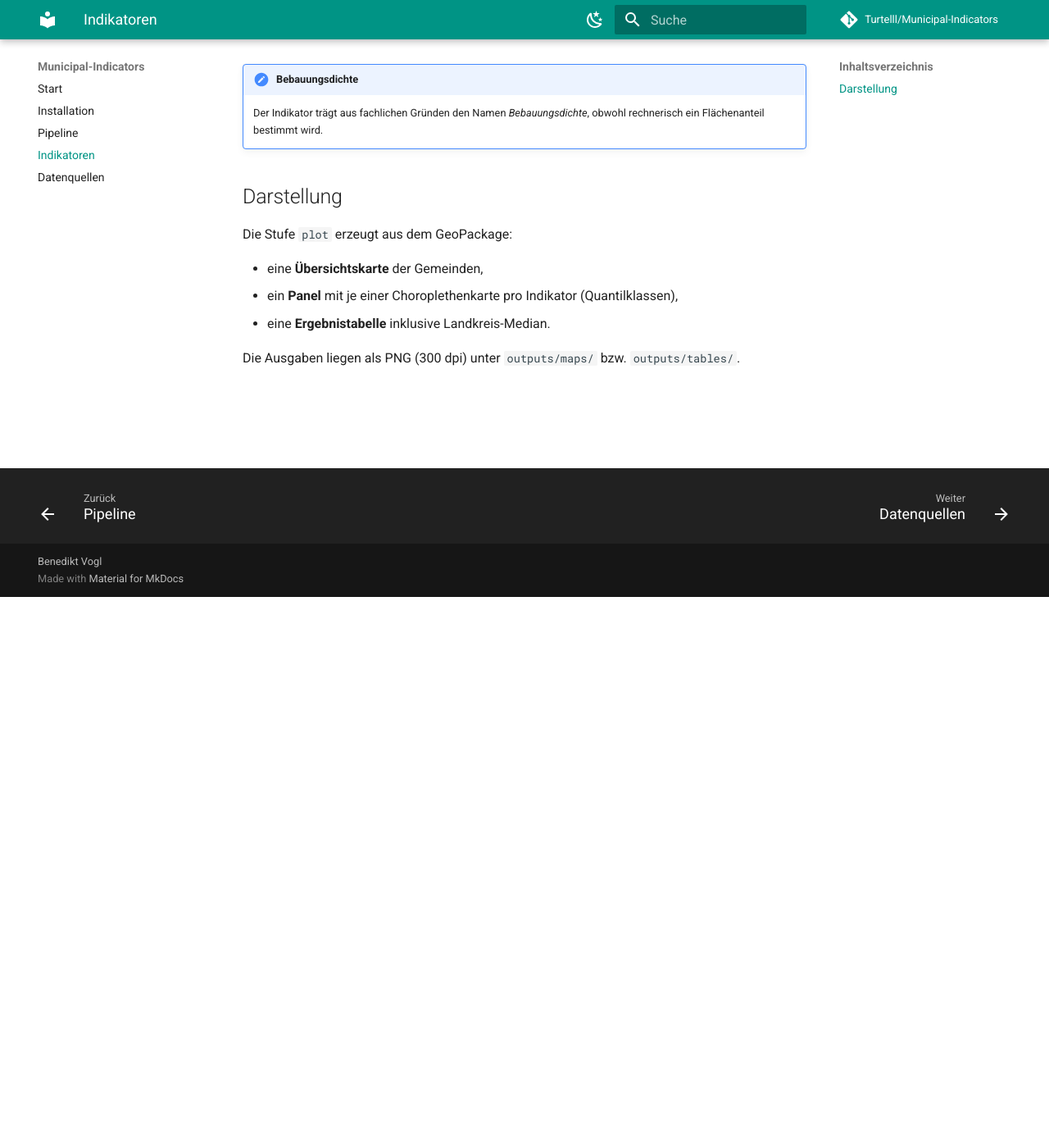
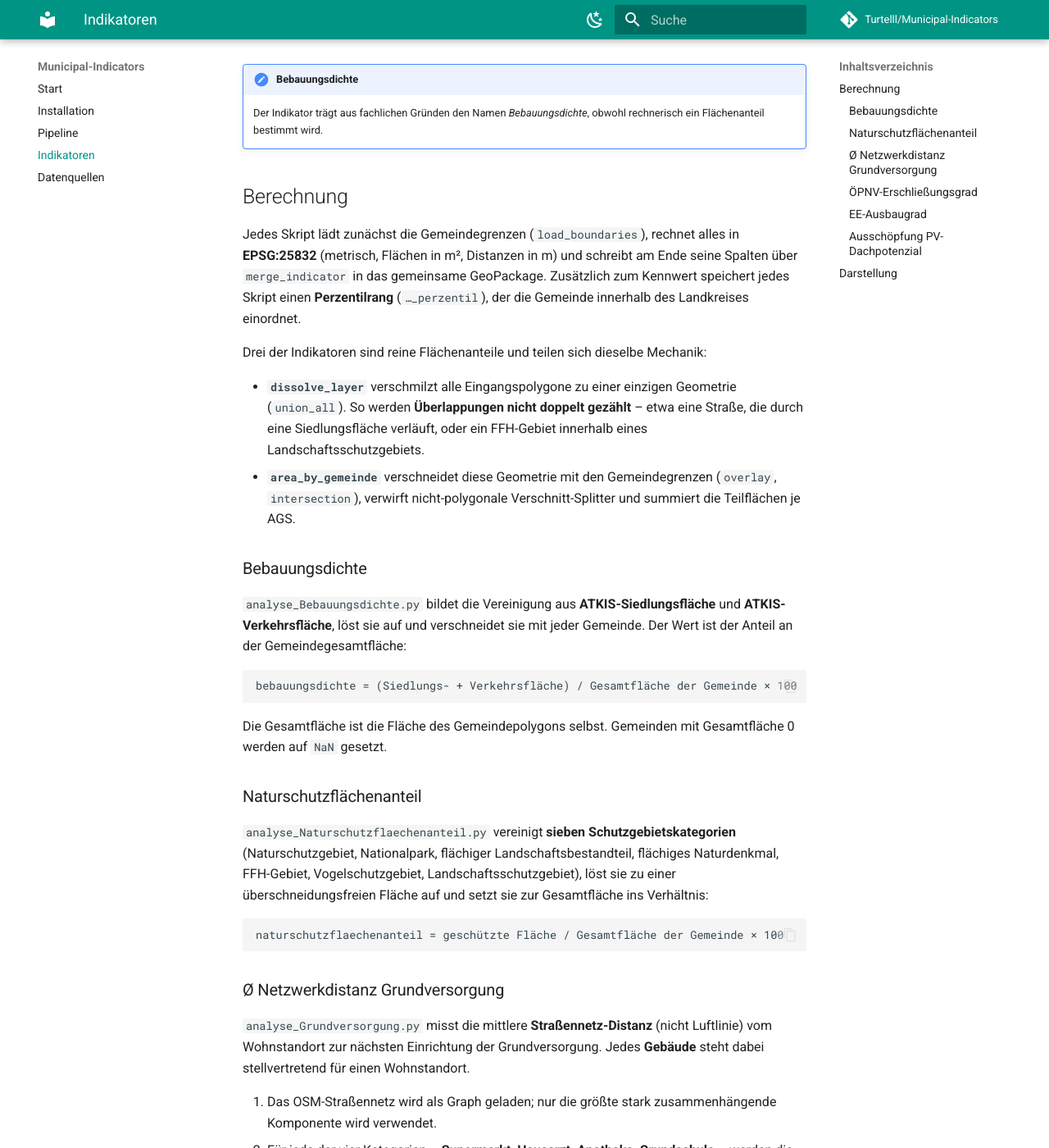
Before and after one commit to Turtelll/Municipal-Indicators, an MkDocs documentation site: the page built from docs/indikatoren.md, in a window 1280 px wide and 1400 px high, scrolled down 672 px. Shown: the whole window at 82% size. Built offline with MkDocs 1.6.1 and Material for MkDocs 9.7.7, drawn with Linux system fonts in a browser that asks for light colours; comment, search, counter and statistics services are not loaded; some of the changed text lies outside the part shown.

Commit message:
describe indecator calculation in greated Detail

````diff
--- a/docs/indikatoren.md
+++ b/docs/indikatoren.md
@@ -17,6 +17,108 @@ zusammengeführt.
     Der Indikator trägt aus fachlichen Gründen den Namen *Bebauungsdichte*, obwohl
     rechnerisch ein Flächenanteil bestimmt wird.
 
+## Berechnung
+
+Jedes Skript lädt zunächst die Gemeindegrenzen (`load_boundaries`), rechnet alles in
+**EPSG:25832** (metrisch, Flächen in m², Distanzen in m) und schreibt am Ende seine
+Spalten über `merge_indicator` in das gemeinsame GeoPackage. Zusätzlich zum Kennwert
+speichert jedes Skript einen **Perzentilrang** (`…_perzentil`), der die Gemeinde
+innerhalb des Landkreises einordnet.
+
+Drei der Indikatoren sind reine Flächenanteile und teilen sich dieselbe Mechanik:
+
+- **`dissolve_layer`** verschmilzt alle Eingangspolygone zu einer einzigen Geometrie
+  (`union_all`). So werden **Überlappungen nicht doppelt gezählt** – etwa eine Straße,
+  die durch eine Siedlungsfläche verläuft, oder ein FFH-Gebiet innerhalb eines
+  Landschaftsschutzgebiets.
+- **`area_by_gemeinde`** verschneidet diese Geometrie mit den Gemeindegrenzen
+  (`overlay`, `intersection`), verwirft nicht-polygonale Verschnitt-Splitter und
+  summiert die Teilflächen je AGS.
+
+### Bebauungsdichte
+
+`analyse_Bebauungsdichte.py` bildet die Vereinigung aus **ATKIS-Siedlungsfläche** und
+**ATKIS-Verkehrsfläche**, löst sie auf und verschneidet sie mit jeder Gemeinde. Der
+Wert ist der Anteil an der Gemeindegesamtfläche:
+
+```
+bebauungsdichte = (Siedlungs- + Verkehrsfläche) / Gesamtfläche der Gemeinde × 100
+```
+
+Die Gesamtfläche ist die Fläche des Gemeindepolygons selbst. Gemeinden mit
+Gesamtfläche 0 werden auf `NaN` gesetzt.
+
+### Naturschutzflächenanteil
+
+`analyse_Naturschutzflaechenanteil.py` vereinigt **sieben Schutzgebietskategorien**
+(Naturschutzgebiet, Nationalpark, flächiger Landschaftsbestandteil, flächiges
+Naturdenkmal, FFH-Gebiet, Vogelschutzgebiet, Landschaftsschutzgebiet), löst sie zu
+einer überschneidungsfreien Fläche auf und setzt sie zur Gesamtfläche ins Verhältnis:
+
+```
+naturschutzflaechenanteil = geschützte Fläche / Gesamtfläche der Gemeinde × 100
+```
+
+### Ø Netzwerkdistanz Grundversorgung
+
+`analyse_Grundversorgung.py` misst die mittlere **Straßennetz-Distanz** (nicht
+Luftlinie) vom Wohnstandort zur nächsten Einrichtung der Grundversorgung. Jedes
+**Gebäude** steht dabei stellvertretend für einen Wohnstandort.
+
+1. Das OSM-Straßennetz wird als Graph geladen; nur die größte stark
+   zusammenhängende Komponente wird verwendet.
+2. Für jede der vier Kategorien – **Supermarkt, Hausarzt, Apotheke, Grundschule** –
+   werden die POI auf ihre nächsten Netzknoten gelegt. Ein `multi_source_dijkstra`
+   auf dem **umgekehrten Graphen** liefert dann von *jedem* Knoten die Distanz zum
+   nächstgelegenen POI dieser Kategorie (Kantengewicht = Länge in Metern).
+3. Jedes Gebäude wird auf seinen nächsten Netzknoten gelegt und per Verschneidung
+   einer Gemeinde zugeordnet.
+4. Je Gebäude wird über die **vier Kategorien gemittelt**; Gebäude ohne erreichbare
+   Kategorie fallen heraus.
+5. Der Gemeindewert ist der **Mittelwert über alle Gebäude** der Gemeinde (in Metern).
+
+### ÖPNV-Erschließungsgrad
+
+`analyse_oepnv_erschliessungsgrad.py` legt um jede **Haltestelle** einen Puffer von
+**600 m** (Einzugsbereich), vereinigt diese Puffer und verschneidet sie mit der
+aufgelösten Siedlungsfläche. Der Indikator ist der so erschlossene Anteil:
+
+```
+oepnv_erschliessungsgrad = Siedlungsfläche im 600-m-Einzugsbereich / gesamte Siedlungsfläche × 100
+```
+
+!!! note "Randgemeinden"
+    Die Haltestellen werden mit 1000-m-Puffer über die Kreisgrenze hinaus geladen und
+    bewusst **nicht** auf den Landkreis zugeschnitten – sonst würden Randgemeinden
+    durch Haltestellen jenseits der Grenze künstlich schlechter dastehen.
+
+### EE-Ausbaugrad
+
+`analyse_ee_ausbaugrad.py` summiert die **Nettonennleistung** aller im MaStR als
+*„In Betrieb“* geführten EE-Anlagen (Solar, Wind, Biomasse, Wasser) je Gemeinde und
+normiert sie auf die Einwohnerzahl:
+
+```
+ee_ausbaugrad = installierte EE-Leistung [kW] / Einwohner
+```
+
+Gemeinden ohne Anlagen erhalten 0 kW; eine Einwohnerzahl ≤ 0 gilt als Fehler.
+
+### Ausschöpfung PV-Dachpotenzial
+
+`analyse_pv_dachauschoepfung.py` setzt die installierte **Dach-PV-Leistung** ins
+Verhältnis zum theoretischen Dachpotenzial. Im Zähler werden aus dem MaStR nur
+**Gebäudesolaranlagen** gezählt (Freiflächen-, Balkon- und sonstige Anlagen sind
+ausgeschlossen); der Nenner stammt aus dem **Energie-Atlas Bayern**:
+
+```
+pv_dach_ausschoepfung = installierte Dach-PV [kW] / Dachpotenzial [kW] × 100
+```
+
+Zur Plausibilisierung vergleicht das Skript das Ergebnis mit dem im Energie-Atlas
+hinterlegten Ausbaugrad (Korrelation, mittlere Abweichung); der eigene Zähler ist
+dabei in der Regel aktueller.
+
 ## Darstellung
 
 Die Stufe `plot` erzeugt aus dem GeoPackage:
````
